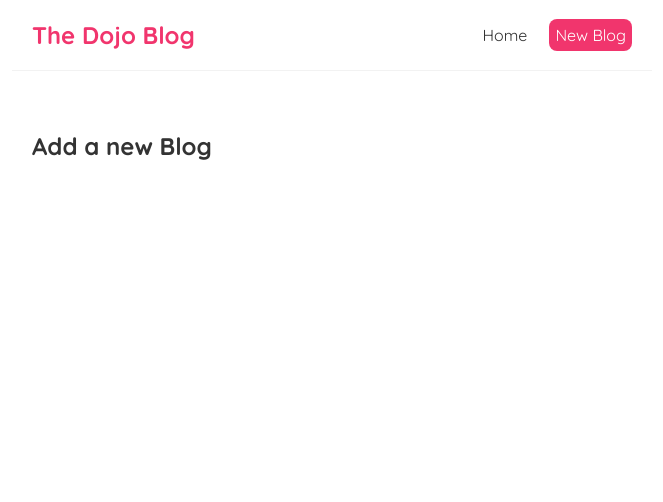
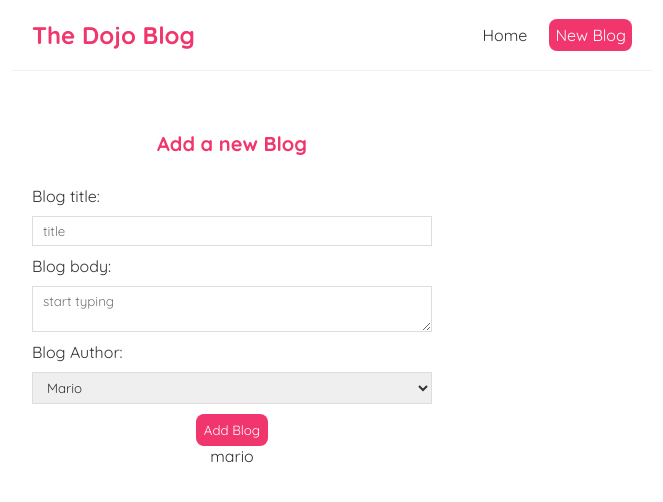
Before and after one commit to Dina2703/Ninja-project, a React (Create React App) app: page /create in a window 1280 px wide. Shown: the top 502 px of the page, without its empty margins (308-971 px from the left). Built offline with nearby package versions, Linux system fonts and the light colour scheme.

Commit message:
Controlled Inputs (forms)

```diff
--- a/src/components/Create.jsx
+++ b/src/components/Create.jsx
@@ -1,10 +1,41 @@
+import { useState } from "react";
 
 function Create() {
+  const [title, setTitle] = useState("");
+  const [body, setBody] = useState("");
+  const [author, setAuthor] = useState("mario");
+
   return (
-    <div>
+    <div className="create">
       <h2>Add a new Blog</h2>
+      <form>
+        <label>Blog title:</label>
+        <input
+          value={title}
+          onChange={(e) => setTitle(e.target.value)}
+          placeholder="title"
+          type="text"
+          required
+        />
+        <label>Blog body:</label>
+        <textarea
+          placeholder="start typing"
+          value={body}
+          onChange={(e) => setBody(e.target.value)}
+          required
+        ></textarea>
+        <label>Blog Author:</label>
+        <select value={author} onChange={(e) => setAuthor(e.target.value)}>
+          <option value="mario">Mario</option>
+          <option value="sam">Sam</option>
+        </select>
+        <button>Add Blog</button>
+        <p>{title}</p>
+        <p>{body}</p>
+        <p>{author}</p>
+      </form>
     </div>
-  )
+  );
 }
 
-export default Create
+export default Create;
--- a/src/index.css
+++ b/src/index.css
@@ -70,3 +70,40 @@
   border-radius: 8px;
   cursor: pointer;
 }
+
+/*create new blog form*/
+.create {
+  max-width: 400px;
+  margin: 0;
+  text-align: center;
+}
+
+.create label {
+  text-align: left;
+  display: block;
+}
+.create h2 {
+  font-size: 20px;
+  color: #f1356d;
+  margin-bottom: 30px;
+}
+
+.create input,
+.create textarea,
+.create select {
+  width: 100%;
+  padding: 6px 10px;
+  margin: 10px 0;
+  border: 1px solid #ddd;
+  box-sizing: border-box;
+  display: block;
+}
+
+.create button {
+  background: #f1356d;
+  color: #fff;
+  border: 0;
+  padding: 8px;
+  border-radius: 8px;
+  cursor: pointer;
+}
```
